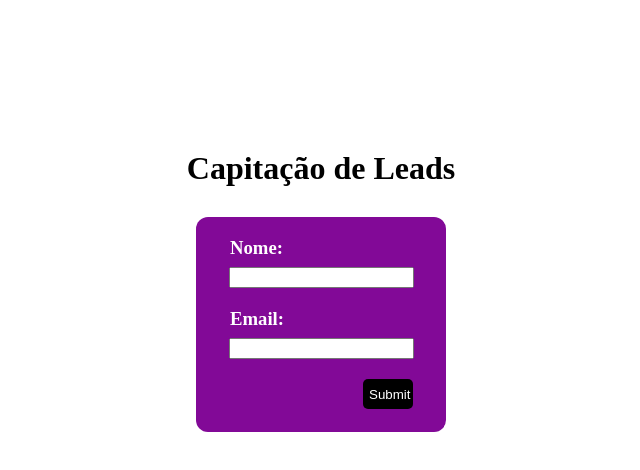
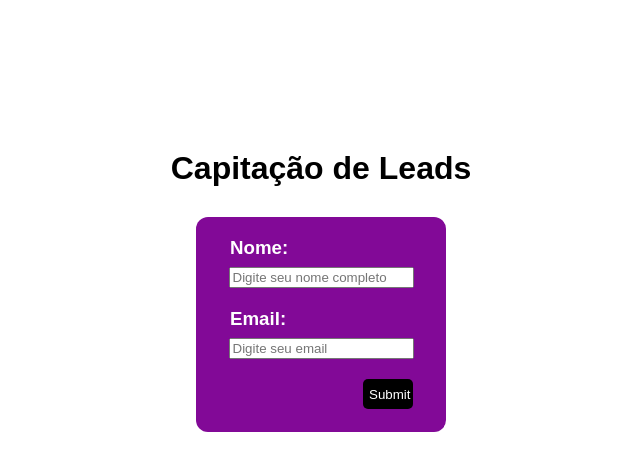
Before and after one commit to thomasalves/Landing-page, a plain HTML site: page index.html in a window 1280 px wide. Shown: the whole page, without its empty margins (319-959 px from the left). Drawn offline with Linux system fonts and the light colour scheme.

Commit message:
atualizando action e fonte

```diff
--- a/index.html
+++ b/index.html
@@ -16,12 +16,13 @@
     <div> <h3>Nome: </h3>
     </div>
     <div class="name">
-      <form method="POST" action="URL do seu time">
+      <form method="POST" action="https://smtl.gama.academy/leads/bfef0a20-b7e1-11ea-8228-89cff86db9a0">
             <input
         name="name"
         type="text"
         pattern="^\D{2,}\s[\D\s]{2,}$"
         title="Digite seu nome completo"
+        placeholder="Digite seu nome completo"
         required
       />
 
@@ -36,12 +37,13 @@
         name="email"
         type="email"
         title="Digite um email válido"
+        placeholder="Digite seu email"
         required
       />
     </div>
 
     <div class="button">
-      <input name="redirectTo" type="hidden" value="https://gama.academy" />
+      <input name="redirectTo" type="hidden" value="" />
       <input name="debugMode" type="hidden" value="true" />
       <input class="botao" type="submit" />
     </div>
--- a/style.css
+++ b/style.css
@@ -1,3 +1,7 @@
+html{
+    font-family: sans-serif;
+}
+
 .landing{
     display: flex;
     flex-direction: column;
```
